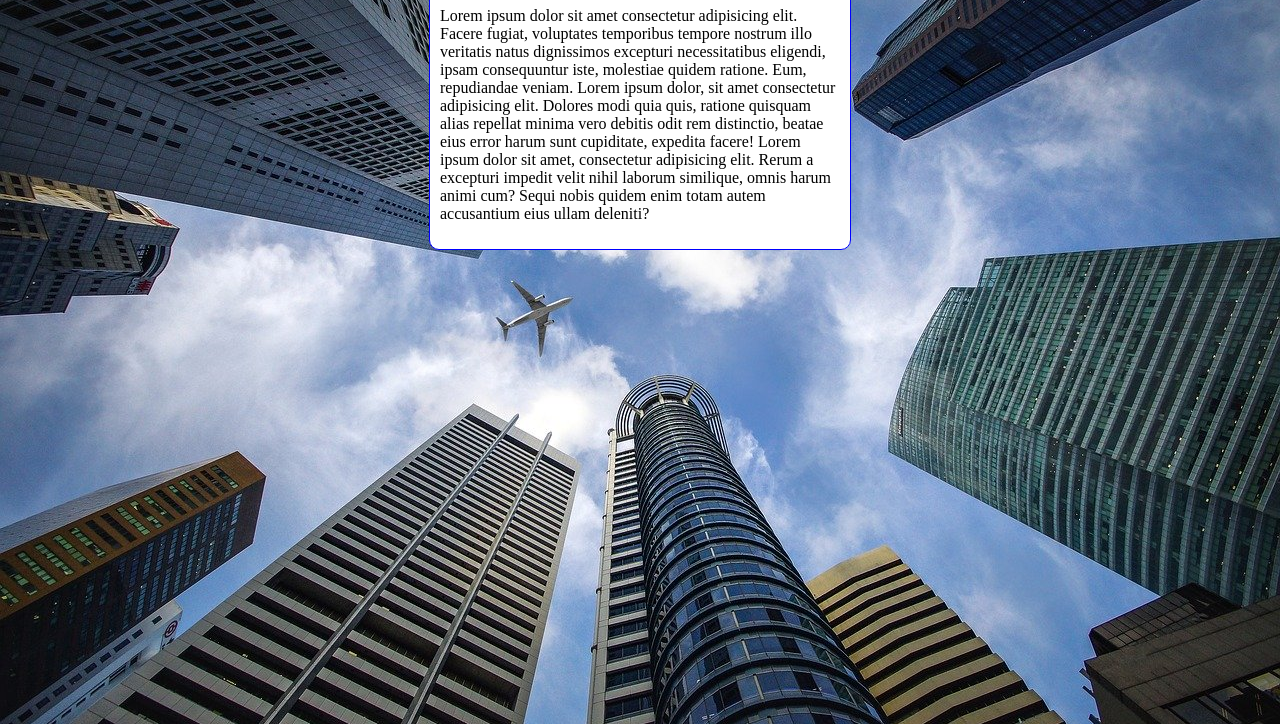
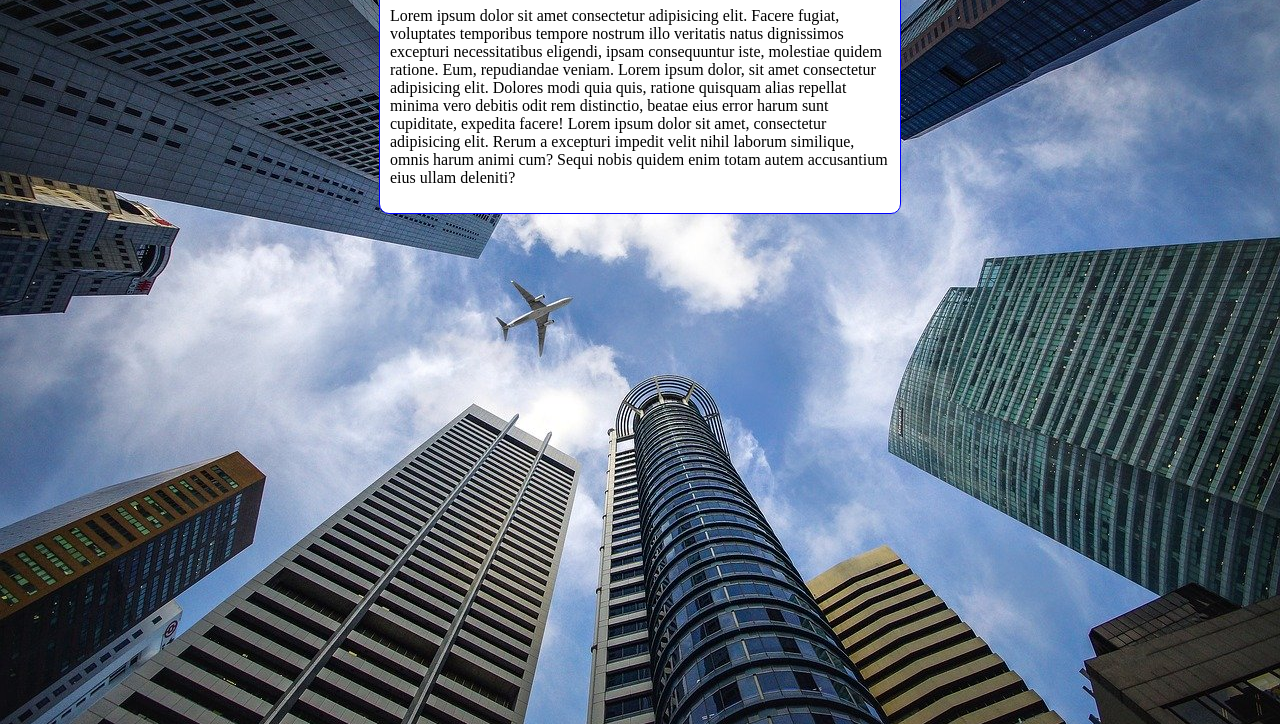
Before and after one commit to vinemuller/HTML-CSS, a plain HTML site: page Exercicios HTML/ex023/fundo04.html in a window 1280 px wide. Shown: the part 92-816 px from the top of the page. Drawn offline with Linux system fonts and the light colour scheme.

Commit message:
atualizei imagem de fundo com rolagem

```diff
--- a/Exercicios HTML/ex023/fundo04.html
+++ b/Exercicios HTML/ex023/fundo04.html
@@ -12,11 +12,12 @@
             background-position: center top;
             background-repeat: no-repeat;
             background-size: cover;
+            background-attachment: fixed;
         }
 
         main {
             background-color: white;
-            width: 400px;
+            max-width: 500px;
             padding: 10px;
             margin: auto;
             border: 1px solid blue;
```
